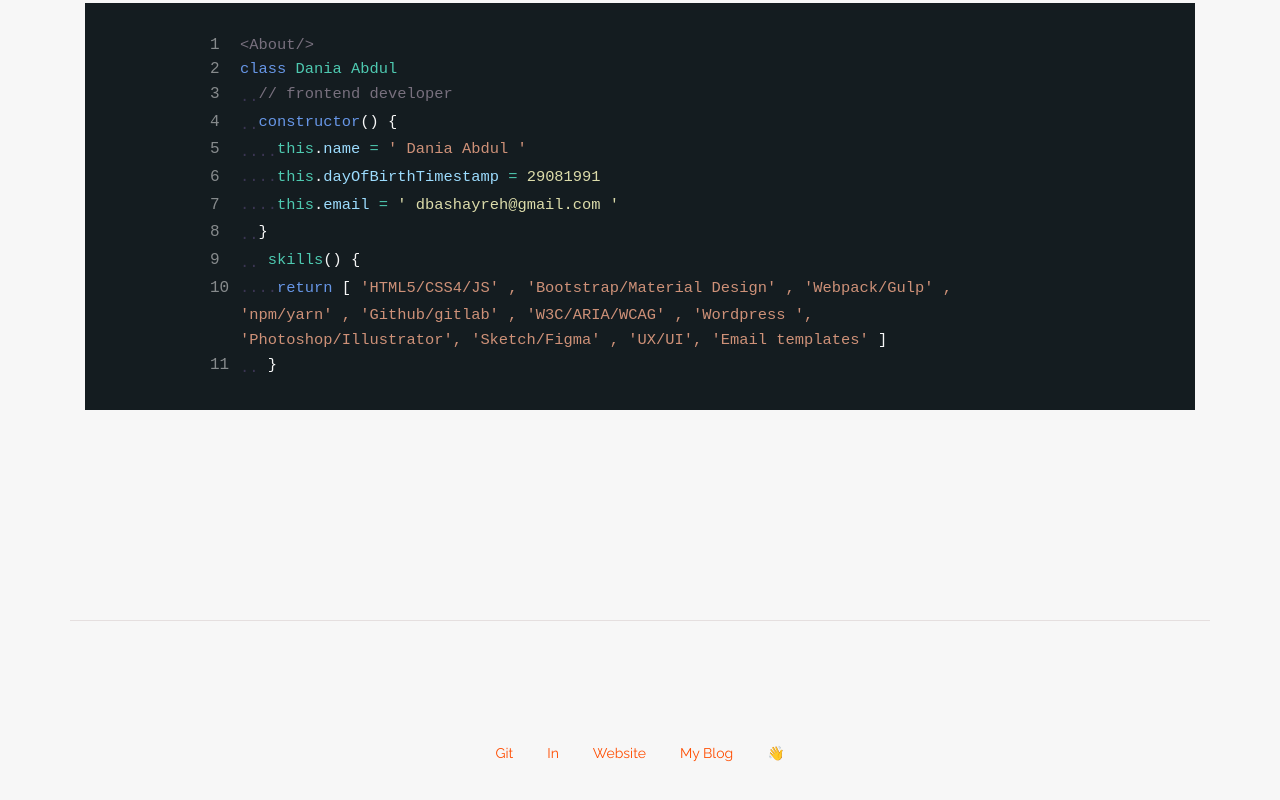
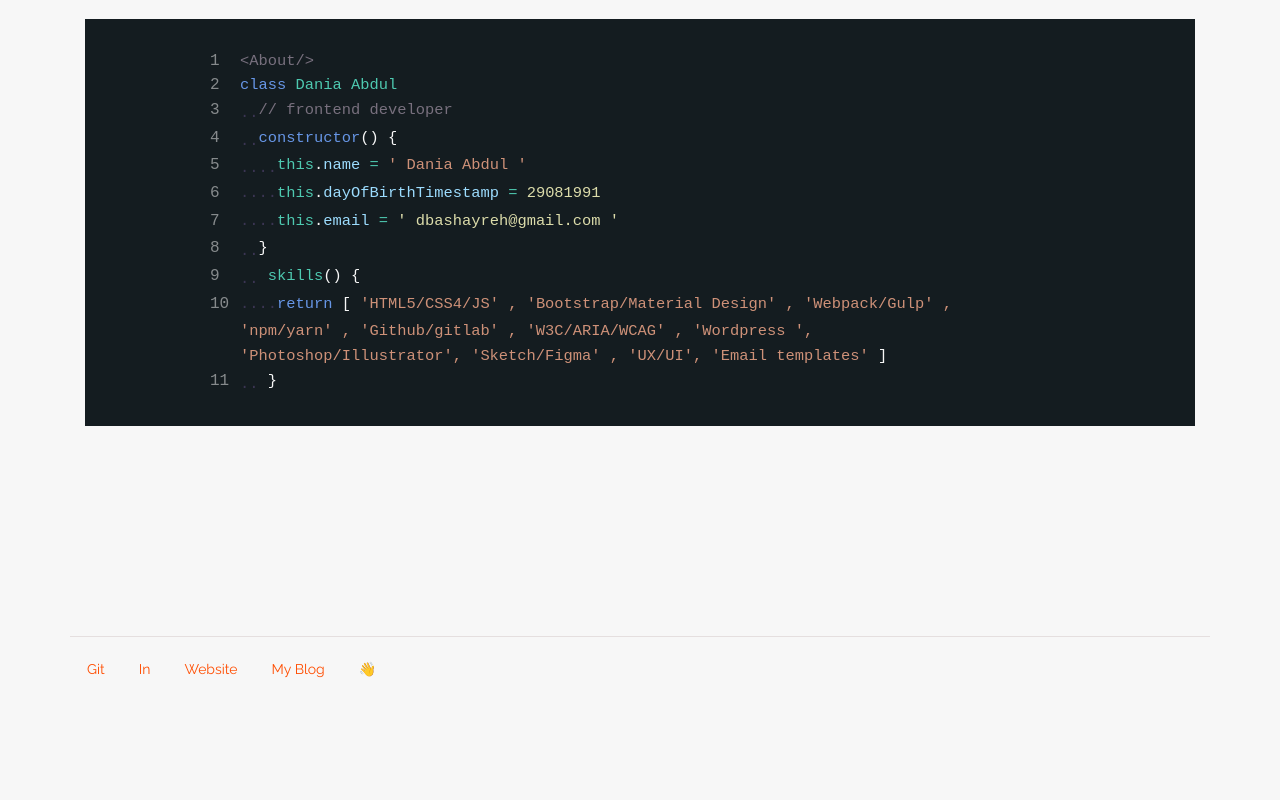
Before and after one commit to Dania-abdul/portfolio, a React (Create React App) app: page / in a window 1280 px wide. Shown: the part 1632-2432 px from the top of the page. Built offline with nearby package versions, Linux system fonts and the light colour scheme; a web font is replaced by a local one; what office-ui-fabric-react would draw is missing.

Commit message:
Fix footer

```diff
--- a/src/assets/stylesheets/objects/footer.scss
+++ b/src/assets/stylesheets/objects/footer.scss
@@ -9,7 +9,7 @@
 
 .footer__inner {
     border-top: 1px solid var(--accent-color);
-    padding-top: 120px;
+    padding-top: 20px;
     padding-bottom: 120px;
 }
 
@@ -18,8 +18,8 @@
   max-width: 500px;
   display: flex;
   flex-wrap: wrap;
-  justify-content: center;
-  margin: 0 auto;
+  // justify-content: center;
+  // margin: 0 auto;
 
 
     li:hover ~ li p {
```
Also changed, not shown: src/assets/images/intro-photo.jpeg.
